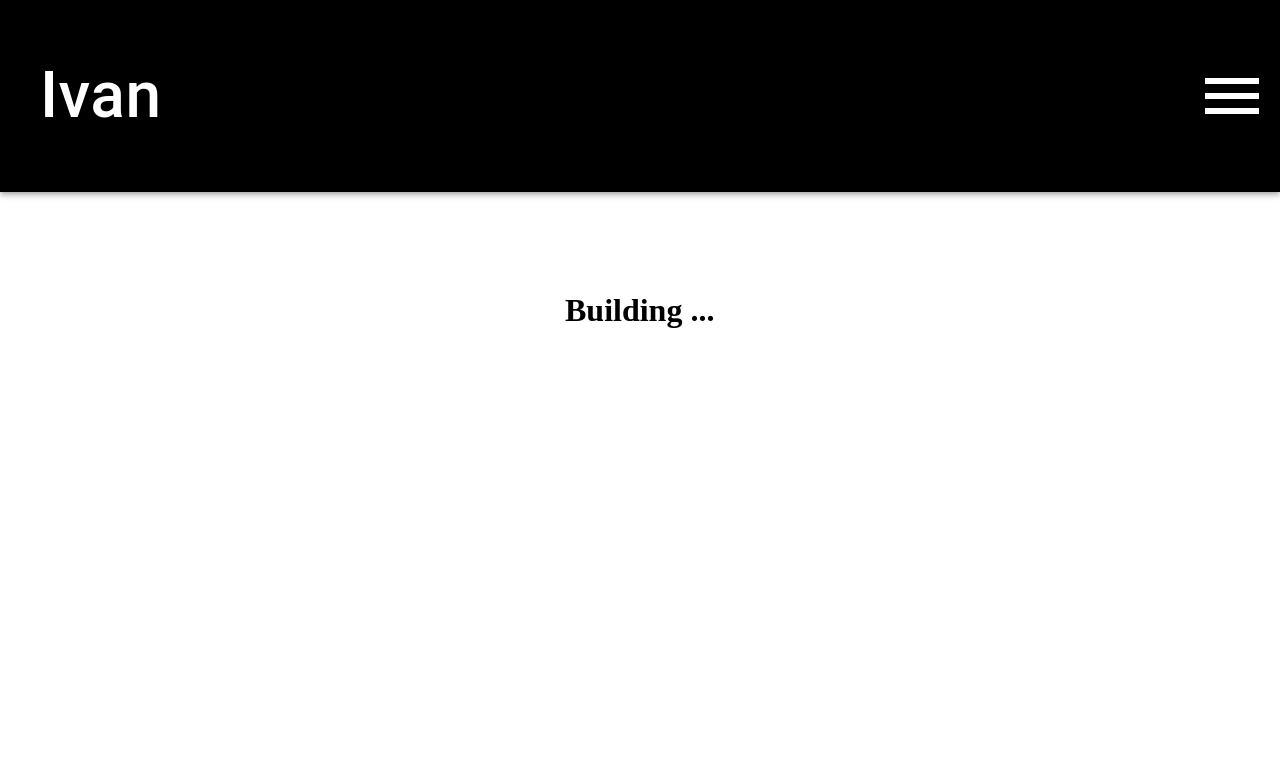
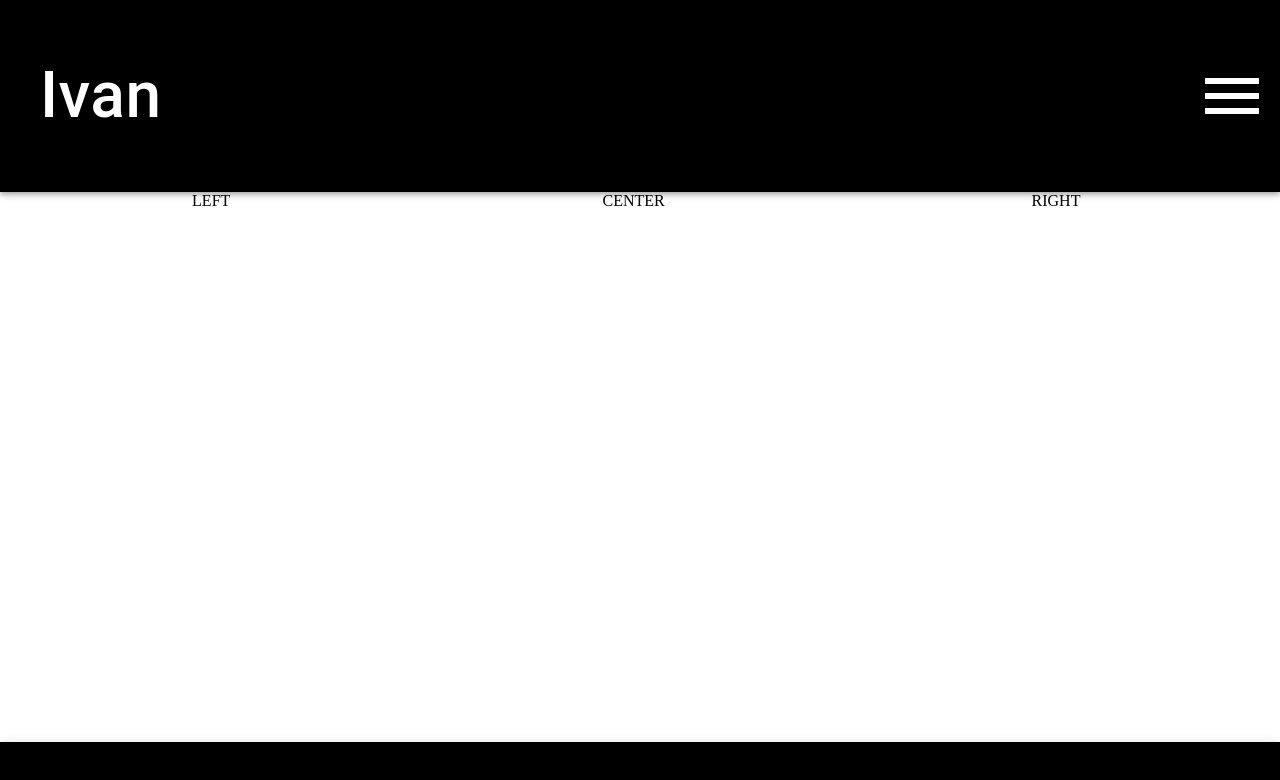
Before and after one commit to ivanfcfilho/ivancamargo-website, a Next.js app: page / in a window 1280 px wide. Shown: the top 780 px of the page. Built offline with nearby package versions, Linux system fonts and the light colour scheme.

Commit message:
Add toolbar and start home content

```diff
--- a/components/home/index.js
+++ b/components/home/index.js
@@ -1,9 +1,22 @@
-import { Typography } from '@material-ui/core';
-
-import Layout from '../layout';
+import {
+  RootContainer,
+  LeftContainer,
+  CenterContainer,
+  RightContainer
+} from './styles';
 
 export default function Home() {
   return (
-    <h1 style={{ "margin": "auto", "width": "150px", "margin-top": "100px" }}>Building ...</h1>
+    <RootContainer>
+      <LeftContainer>
+        LEFT
+      </LeftContainer>
+      <CenterContainer>
+        CENTER
+      </CenterContainer>
+      <RightContainer>
+        RIGHT
+      </RightContainer>
+    </RootContainer>
   )
 }
--- /dev/null
+++ b/components/home/styles.js
@@ -0,0 +1,24 @@
+import styled from 'styled-components';
+
+export const RootContainer = styled.div`
+  display: flex;
+  flex-direction: row;
+`
+
+export const LeftContainer = styled.div`
+  width: 33%;
+  display: flex;
+  justify-content: center;
+`
+
+export const CenterContainer = styled.div`
+  width: 33%;
+  display: flex;
+  justify-content: center;
+`
+
+export const RightContainer = styled.div`
+  width: 33%;
+  display: flex;
+  justify-content: center;
+`
--- a/components/layout/index.js
+++ b/components/layout/index.js
@@ -1,6 +1,6 @@
 import React, { useState } from 'react';
 
-import { Button, Divider } from '@material-ui/core';
+import { Button, Divider, Toolbar } from '@material-ui/core';
 
 import MenuIcon from '@material-ui/icons/Menu';
 
@@ -17,7 +17,10 @@ import {
   StyledMobileIconButton,
   StyledMenu,
   StyledMenuItem,
-  StyledMobileMenuTypography
+  StyledMobileMenuTypography,
+  FooterAppBar,
+  BrowserCenterContainer,
+  MobileCenterContainer
 } from './styles';
 
 import MediaQuery from 'react-responsive';
@@ -100,6 +103,13 @@ export default function Layout({ children }) {
             </StyledMenu>
           </StyledToolbar>
         </StyledMobileAppBar>
+        <MobileCenterContainer>
+          {children}
+        </MobileCenterContainer>
+        <FooterAppBar color="primary" position="static">
+          <Toolbar>
+          </Toolbar>
+        </FooterAppBar>
       </>
     )
   }
@@ -123,6 +133,13 @@ export default function Layout({ children }) {
             </ButtonsCotainer>
           </StyledToolbar>
         </StyledBrowserAppBar>
+        <BrowserCenterContainer>
+          {children}
+        </BrowserCenterContainer>
+        <FooterAppBar color="primary" position="static">
+          <Toolbar>
+          </Toolbar>
+        </FooterAppBar>
       </>
     )
   }
@@ -135,7 +152,6 @@ export default function Layout({ children }) {
       <MediaQuery maxDeviceWidth={1080}>
         {renderMobileContent()}
       </MediaQuery>
-      {children}
     </RootContainer>
   )
 }
--- a/components/layout/styles.js
+++ b/components/layout/styles.js
@@ -31,7 +31,7 @@ export const StyledMobileTypography = styled(Typography)`
 `
 
 export const RootContainer = styled.div`
-  flex-grow: 1,
+  flex-grow: 1;
 `
 
 export const ButtonsCotainer = styled.div`
@@ -69,3 +69,15 @@ export const StyledMenuItem = styled(MenuItem)`
 export const StyledMobileMenuTypography = styled(Typography)`
   font-size: 2rem;
 `
+
+export const FooterAppBar = styled(AppBar)`
+  align-self: flex-end;
+`
+
+export const BrowserCenterContainer = styled.div`
+  min-height: calc(100vh - 144px);
+`
+
+export const MobileCenterContainer = styled.div`
+  min-height: calc(100vh - 250px);
+`
--- a/package.json
+++ b/package.json
@@ -11,9 +11,11 @@
   "dependencies": {
     "@material-ui/core": "^4.9.10",
     "@material-ui/icons": "^4.11.2",
+    "i18next": "^19.8.4",
     "next": "9.1.1",
     "react": "16.10.2",
     "react-dom": "16.10.2",
+    "react-i18next": "^11.8.5",
     "react-responsive": "^8.2.0",
     "styled-components": "4.4.0"
   },
```
Also changed, not shown: 2 other files (tests, documents, lock files or other folders).
